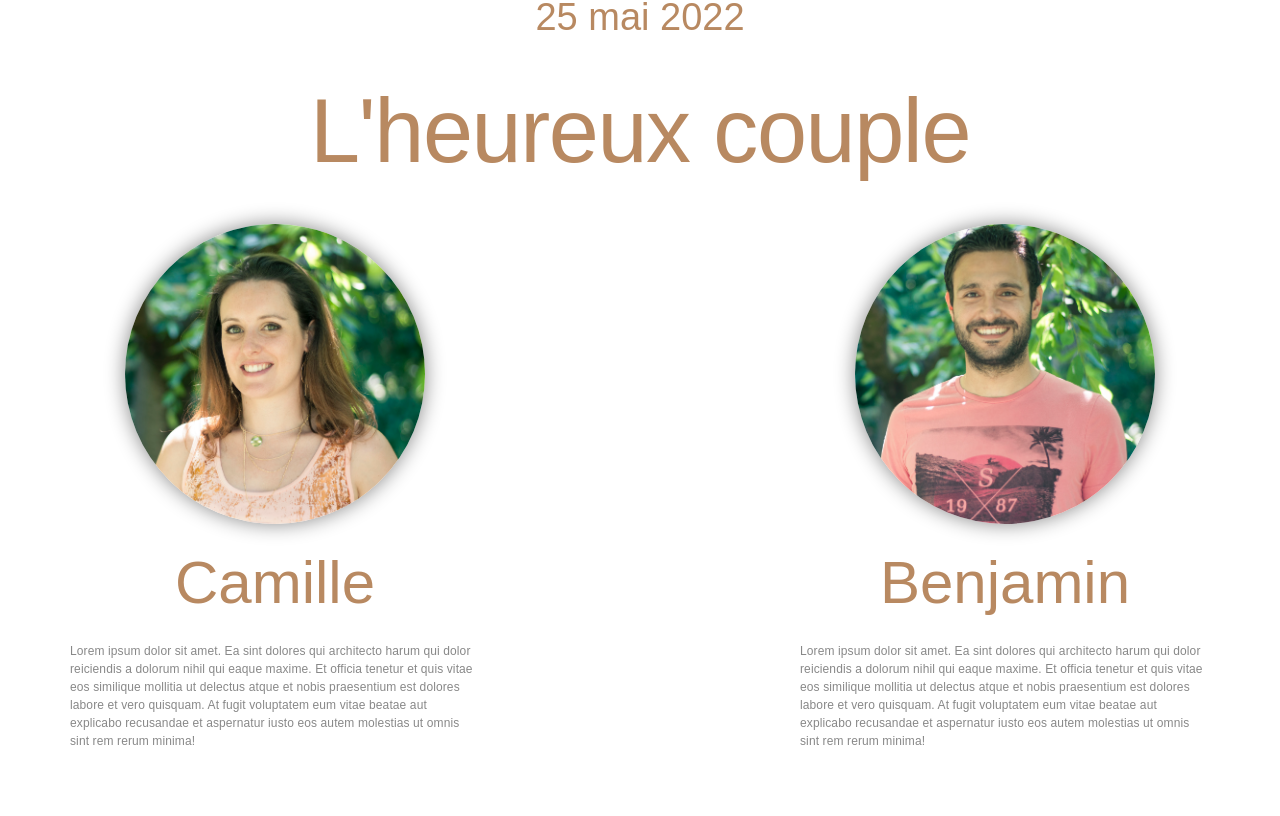
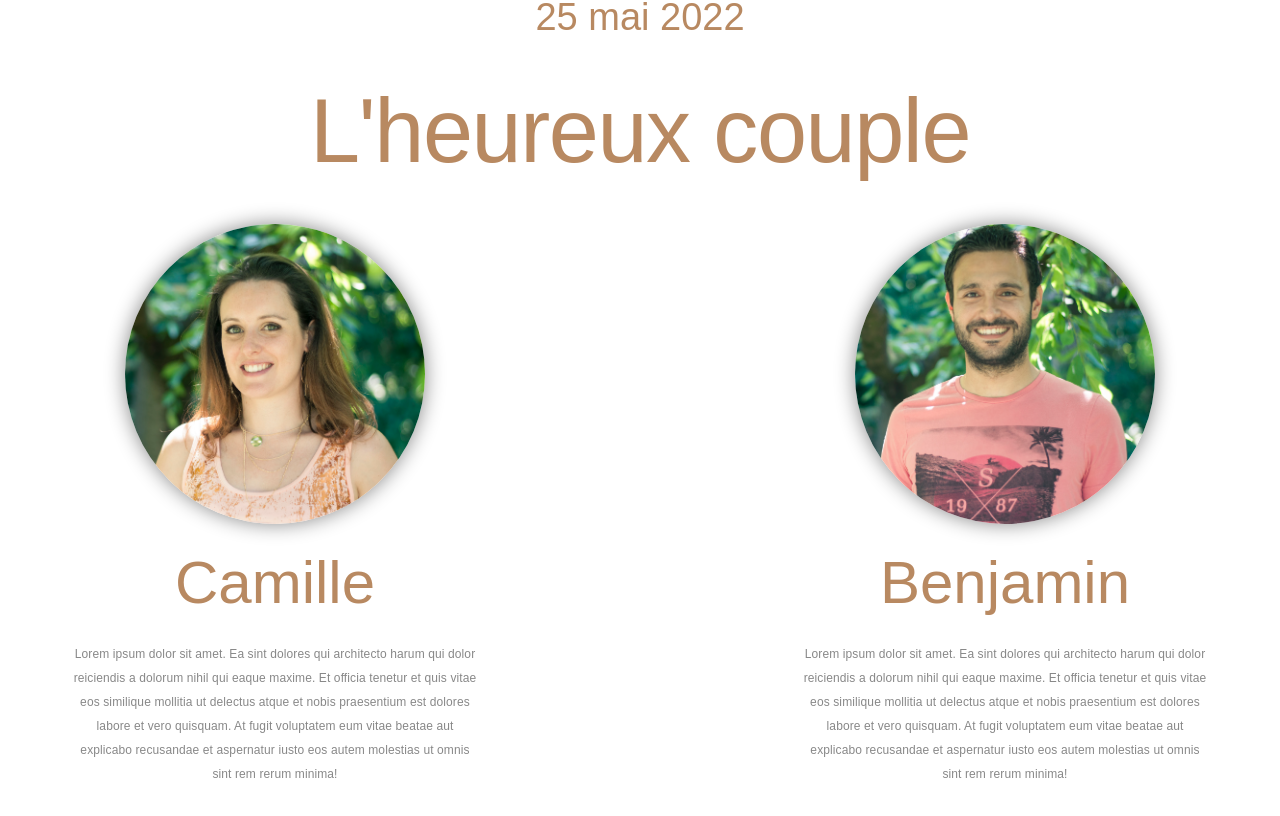
Before and after one commit to BenGex31/weddingguests, a React (Create React App) app: page /home in a window 1280 px wide. Shown: the part 1293-2109 px from the top of the page. Before the commit the page ends 2075 px from the top, so only its background shows below. Built offline with nearby package versions, Linux system fonts and the light colour scheme; no server answers; sample sign-in values are in the browser's storage; a web font is replaced by a local one.

Commit message:
Update WeddingAvatar.jsx
improve layout and css

```diff
--- a/src/components/WeddingAvatar.jsx
+++ b/src/components/WeddingAvatar.jsx
@@ -58,8 +58,10 @@ const WeddingAvatar = () => {
               color: theme.palette.secondary.main,
               paddingRight: 10,
               paddingLeft: 10,
+              lineHeight: 2,
             }}
             variant='body1'
+            align='center'
           >
             {profil.text}
           </Typography>
```
